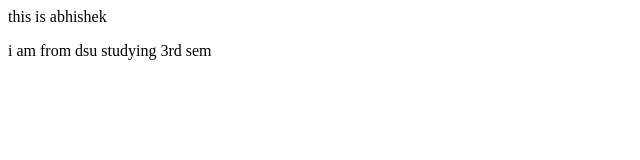
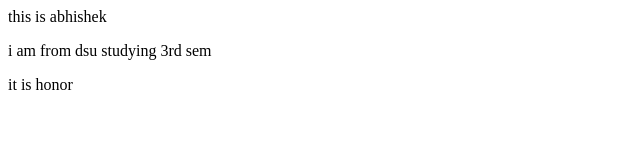
Before and after one commit to AbhishekBRajpurohit/loacalrepo, a plain HTML site: page index.html in a window 1280 px wide. Shown: the full height of the page, 0-640 px from the left. Drawn offline with Linux system fonts and the light colour scheme.

Commit message:
recently

```diff
--- a/index.html
+++ b/index.html
@@ -4,3 +4,4 @@
  <p>
     i am from dsu studying 3rd sem
  </p>
+ <p> it is honor</p>
```
